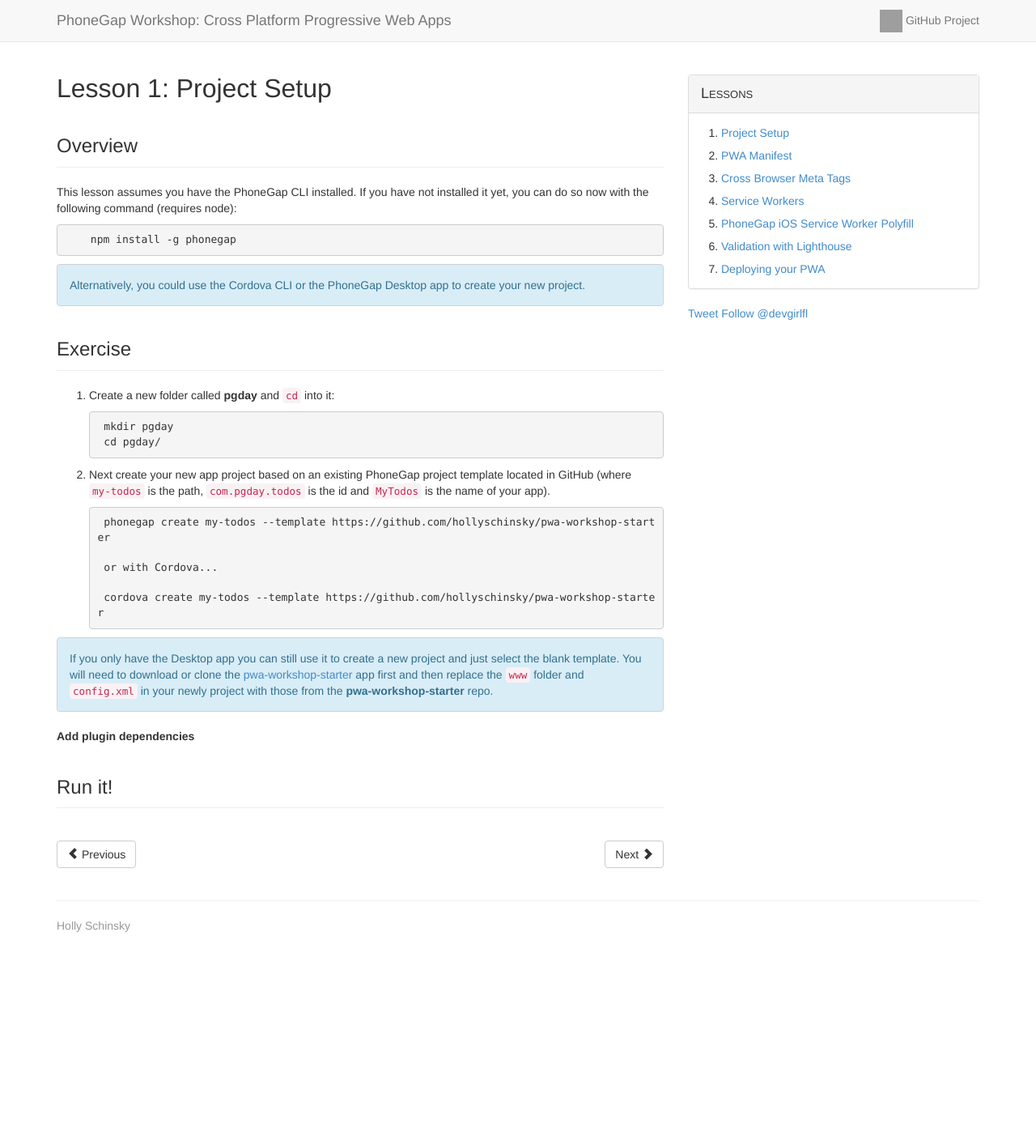
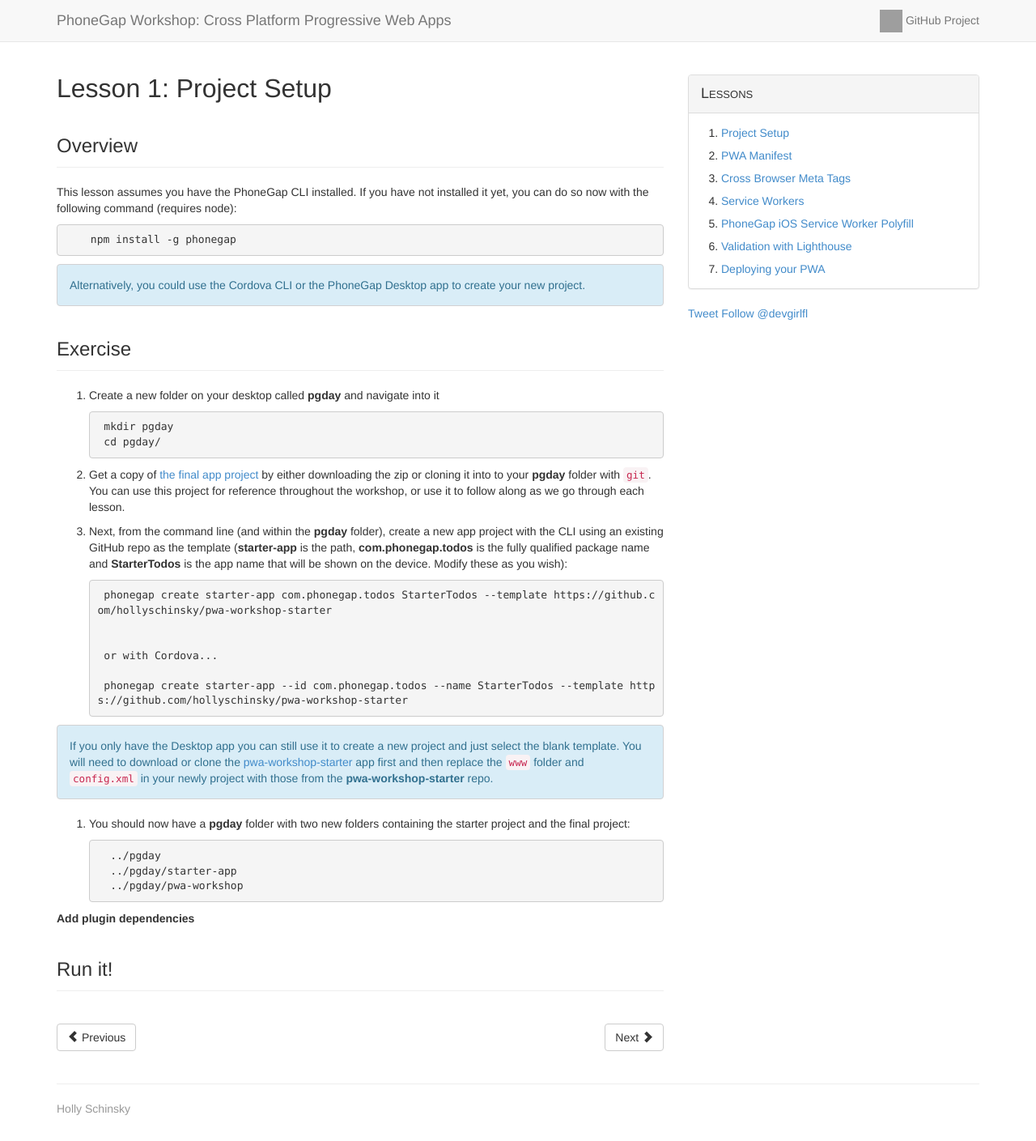
Before and after one commit to hollyschinsky/todos-app-pwa, a Jekyll site: the page built from lesson1.md, in a window 1280 px wide. Shown: the whole page at 81% size. Built offline with Jekyll 4.4.1, drawn with Linux system fonts in a browser that asks for light colours; comment, search, counter and statistics services are not loaded; before the commit the page ends 1183 px from its top, so only the background shows below that; grey boxes are pictures that could not be loaded.

Commit message:
More updates

```diff
--- a/lesson1.md
+++ b/lesson1.md
@@ -11,22 +11,30 @@ This lesson assumes you have the PhoneGap CLI installed. If you have not install
 >Alternatively, you could use the Cordova CLI or the PhoneGap Desktop app to create your new project.
 
 ## Exercise
-
-1. Create a new folder called **pgday** and `cd` into it:
+1. Create a new folder on your desktop called **pgday** and navigate into it
 
         mkdir pgday
         cd pgday/
 
-2. Next create your new app project based on an existing PhoneGap project template located in GitHub (where `my-todos` is the path, `com.pgday.todos` is the id and `MyTodos` is the name of your app).
+1. Get a copy of [the final app project](https://github.com/hollyschinsky/pwa-workshop) by either downloading the zip or cloning it into to your **pgday** folder with `git`. You can use this project for reference throughout the workshop, or use it to follow along as we go through each lesson.
 
-        phonegap create my-todos --template https://github.com/hollyschinsky/pwa-workshop-starter
+2. Next, from the command line (and within the **pgday** folder), create a new app project with the CLI using an existing GitHub repo as the template (**starter-app** is the path, **com.phonegap.todos** is the fully qualified package name and **StarterTodos** is the app name that will be shown on the device. Modify these as you wish):
+
+        phonegap create starter-app com.phonegap.todos StarterTodos --template https://github.com/hollyschinsky/pwa-workshop-starter
+
 
         or with Cordova...
 
-        cordova create my-todos --template https://github.com/hollyschinsky/pwa-workshop-starter
+        phonegap create starter-app --id com.phonegap.todos --name StarterTodos --template https://github.com/hollyschinsky/pwa-workshop-starter
 
->If you only have the Desktop app you can still use it to create a new project and just select the blank template. You will need to download or clone the [pwa-workshop-starter](https://github.com/hollyschinsky/pwa-workshop-starter) app first and then replace the `www` folder and `config.xml` in your newly project with those from the **pwa-workshop-starter** repo.
 
+  >If you only have the Desktop app you can still use it to create a new project and just select the blank template. You will need to download or clone the [pwa-workshop-starter](https://github.com/hollyschinsky/pwa-workshop-starter) app first and then replace the `www` folder and `config.xml` in your newly project with those from the **pwa-workshop-starter** repo.
+
+3. You should now have a **pgday** folder with two new folders containing the starter project and the final project:
+
+         ../pgday
+         ../pgday/starter-app
+         ../pgday/pwa-workshop
 
 **Add plugin dependencies**
 
```
Also changed, not shown: lesson3.md (+14 -3 lines), lesson4.md (+8 -1 lines), lesson5.md (+1 -1 lines), images/project-setup.png (added), images/update-sw-checkbox.png (added).
